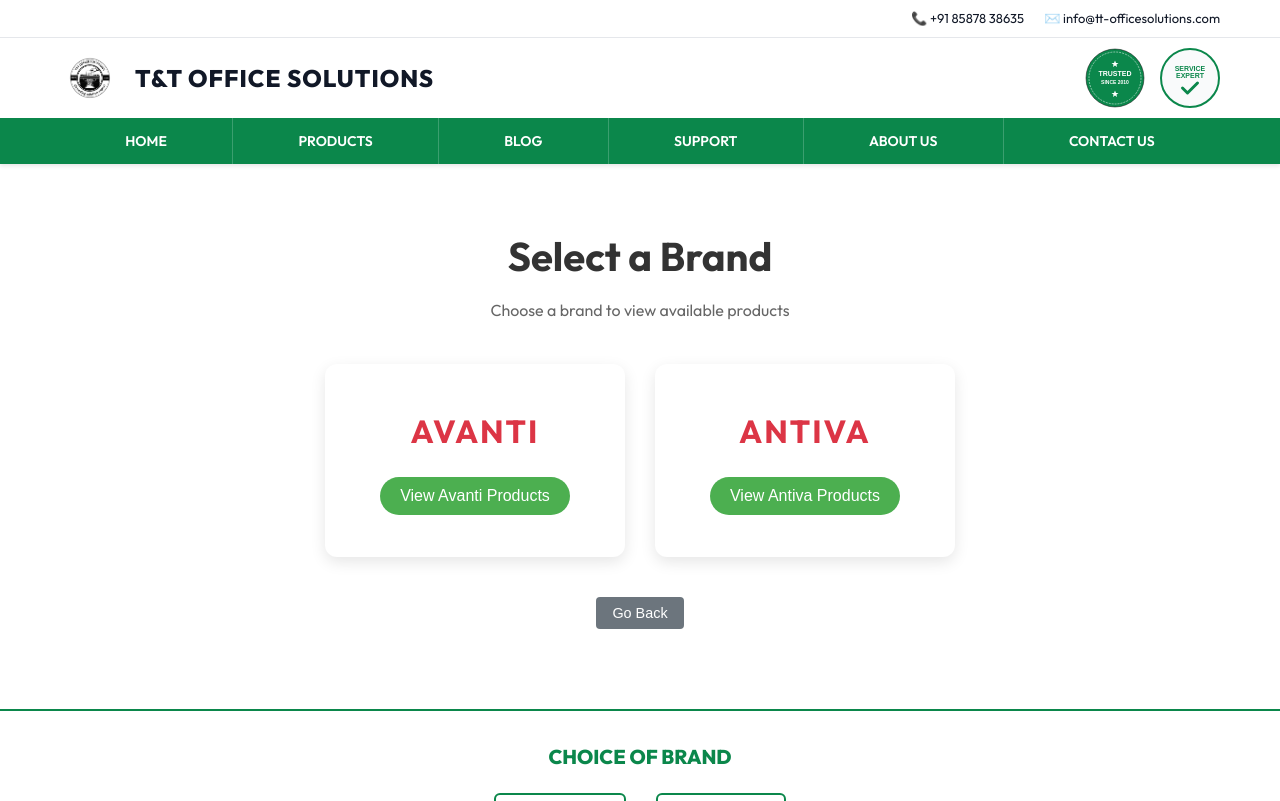
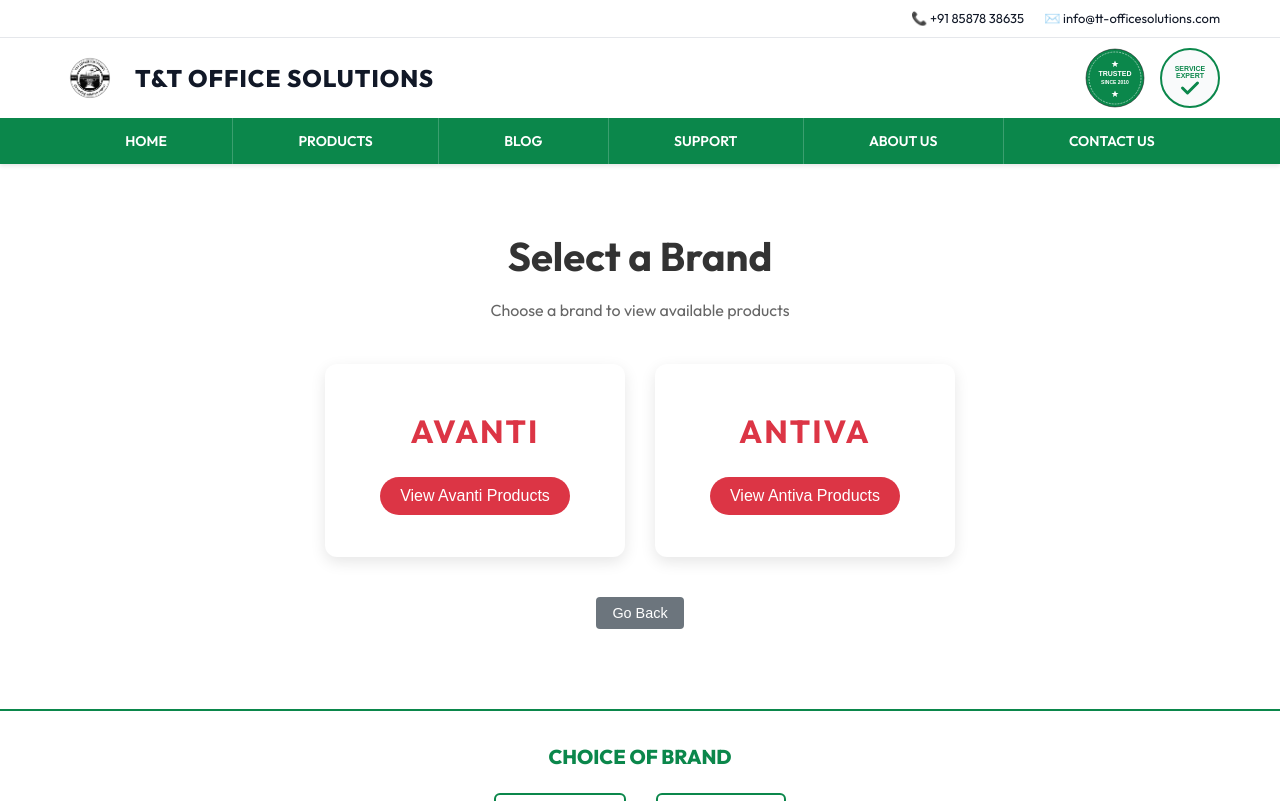
Before and after one commit to tetra9270/tanveer-backend, a React (Vite) app in the folder frontend/: page /select-brand/app-shredders in a window 1280 px wide. Shown: the top 801 px of the page. Built offline with nearby package versions, Linux system fonts and the light colour scheme; no server answers.

Commit message:
Update BrandSelection buttons to red

```diff
--- a/frontend/src/pages/BrandSelection.css
+++ b/frontend/src/pages/BrandSelection.css
@@ -53,7 +53,8 @@
 }
 
 .select-btn {
-    background: #4CAF50;
+    background: #dc3545;
+    /* Updated to Brand Red */
     color: white;
     border: none;
     padding: 10px 20px;
@@ -64,7 +65,8 @@
 }
 
 .brand-card:hover .select-btn {
-    background: #45a049;
+    background: #a71d2a;
+    /* Darker red on hover */
 }
 
 .back-btn {
```
